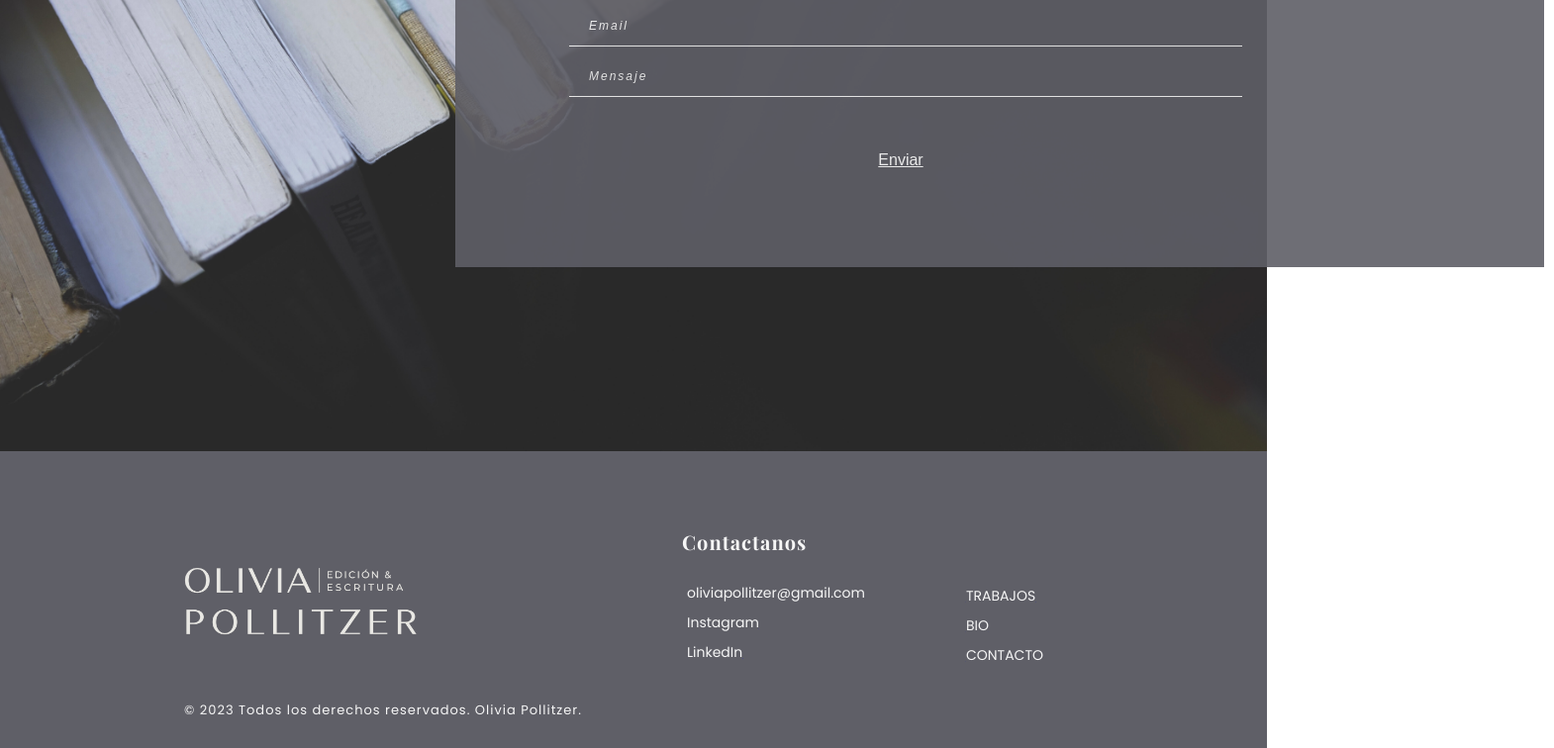
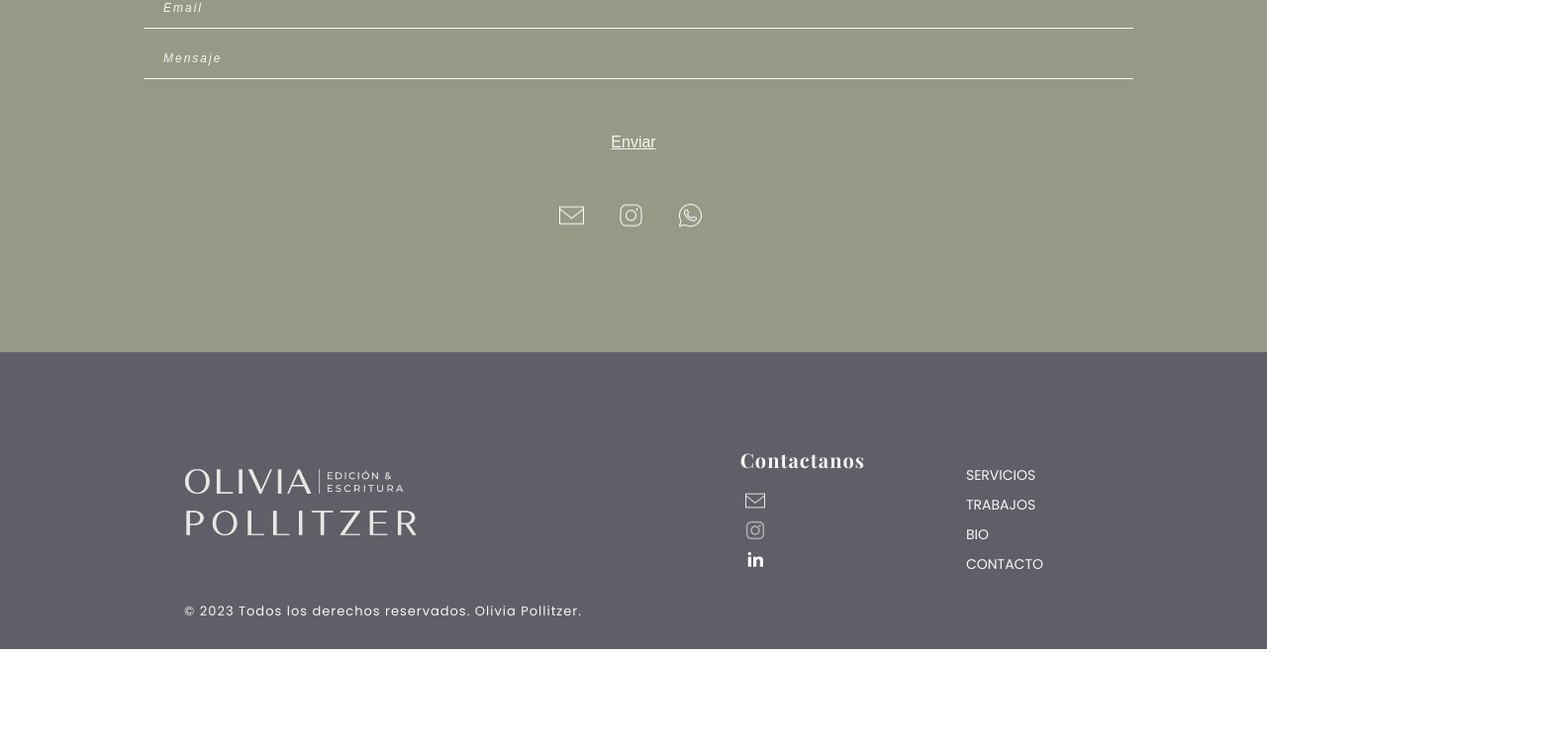
Before and after one commit to DoloresPolito/oliviapollitzer, a React (Create React App) app: page /contact in a window 1280 px wide. Shown: the part 419-1175 px from the top of the page at 99% size, 1570 px wide, since content can reach past the window. After the commit the page ends 1075 px from the top, so only its background shows below. Built offline with nearby package versions, Linux system fonts and the light colour scheme; a web font is replaced by a local one.

Commit message:
logo home, logos footer, contact section

```diff
--- a/src/App.js
+++ b/src/App.js
@@ -1,6 +1,6 @@
 import "./App.css";
 import { Route, Routes, useLocation } from "react-router-dom";
-import Contact2 from "./sections/Contact2";
+import Contact from "./sections/Contact";
 import Footer from "./sections/Footer"
 // import Work from "./sections/Work";
 import About from "./sections/About";
@@ -23,7 +23,7 @@ function App() {
         <Routes location={location} key={location.pathname}>
           <>
             <Route path="/oliviapollitzer" element={<Home />} />
-            <Route path="/contact" element={<Contact2 />} />
+            <Route path="/contact" element={<Contact />} />
             {/* <Route path="/work" element={<Work />} /> */}
             <Route path="/about" element={<About />} />
             <Route path="/editing" element={<Editing />} />
--- a/src/sections/Contact.js
+++ b/src/sections/Contact.js
@@ -88,7 +88,7 @@ const Contact = () => {
                     exit={{ opacity: 0 }}
                     transition={{ duration: 0.8, ease: "easeIn" }}
                   >
-                    {t("contact.subtitle")}
+                    {t("contact.subtitle2")}
                   </Subtitle>
                 </Parallax>
 
--- a/src/sections/Footer.js
+++ b/src/sections/Footer.js
@@ -6,6 +6,10 @@ import { useTranslation } from "react-i18next";
 import { Link as RouterLink } from "react-router-dom";
 import { motion, useAnimation } from "framer-motion";
 import { useInView } from "react-intersection-observer";
+import instagram from "../assets/instagram/instagram-white.png";
+import linkedin from "../assets/linkedin/linkedin-white.png";
+import mail from "../assets/mail/email-white.png";
+
 
 const FooterNew = () => {
   const [t] = useTranslation("global");
@@ -50,34 +54,46 @@ const FooterNew = () => {
             <Column1 animate={animation}>
               <FooterTitle>{t("footer.title")}</FooterTitle>
               <ul className="list">
+              {/* <div> */}
                 <a href="mailto:oliviapollitzer@gmail.com">
                   {" "}
-                  <li>oliviapollitzer@gmail.com</li>
+                  <li>
+                    <img src={mail}/>
+
+                    </li>
                 </a>
                 <a
                   href="https://www.instagram.com/olipollitzer/"
                   target="_blank"
                 >
                   {" "}
-                  <li>Instagram</li>
+                  <li>
+                    <img src={instagram}/>
+
+                    </li>
                 </a>
                 <a
                   href="https://api.whatsapp.com/send/?phone=541151082715"
                   target="_blank"
                 >
                   {" "}
-                  <li>LinkedIn</li>
+                  <li>
+                    <img src={linkedin}/>
+
+                    </li>
                 </a>
+                {/* </div> */}
               </ul>
             </Column1>
 
             <Column2 animate={animation}>
               {" "}
               <ul className="list">
-                <RouterLink to="/work">
+              <li>{t("footer.services")}</li>{" "}
+                {/* <RouterLink to="/work"> */}
                   {" "}
                   <li> {t("footer.work")}</li>{" "}
-                </RouterLink>
+                {/* </RouterLink> */}
                 <RouterLink to="/about">
                   {" "}
                   <li>{t("footer.about")}</li>{" "}
@@ -86,6 +102,7 @@ const FooterNew = () => {
                   {" "}
                   <li>{t("footer.contact")}</li>{" "}
                 </RouterLink>
+
               </ul>
             </Column2>
 
@@ -99,26 +116,35 @@ const FooterNew = () => {
           <MobileContainer>
             <FooterTitle>{t("footer.title")}</FooterTitle>
             <Div>
-              <ul className="list">
+              {/* <ul className="list"> */}
                 <a href="mailto:oliviapollitzer@gmail.com">
                   {" "}
-                  <li>oliviapollitzer@gmail.com</li>
+                  {/* <li> */}
+                    <img src={mail}/>
+
+                    {/* </li> */}
                 </a>
                 <a
                   href="https://www.instagram.com/olipollitzer/"
                   target="_blank"
                 >
                   {" "}
-                  <li>Instagram</li>
+                  {/* <li> */}
+                    <img src={instagram}/>
+
+                    {/* </li> */}
                 </a>
                 <a
                   href="https://api.whatsapp.com/send/?phone=541151082715"
                   target="_blank"
                 >
                   {" "}
-                  <li>LinkedIn</li>
+                  {/* <li> */}
+                    <img src={linkedin}/>
+
+                    {/* </li> */}
                 </a>
-              </ul>{" "}
+              {/* </ul>{" "} */}
               <ul className="list">
                 <RouterLink to="/work">
                   {" "}
@@ -188,6 +214,9 @@ const Column1 = styled(motion.div)`
   flex-direction: column;
   position: absolute;
   right: 310px;
+  top:17px;
+
+
 
   ul {
     font-family: "Poppins";
@@ -197,13 +226,18 @@ const Column1 = styled(motion.div)`
     line-height: 30px;
     list-style: none;
     margin-left: -35px;
-    margin-top: -5px;
+    margin-top: -20px;
   }
 
   li {
     text-decoration: underline #5F5F67;
     color: #f6f6f6;
     font-weight: 400;
+  }
+  img{
+    height: 20px;
+    width: 20px;
+    margin-top: 10px;
   }
 
   @media only screen and (max-width: 1150px) {
@@ -217,7 +251,7 @@ const Column1 = styled(motion.div)`
 const Column2 = styled(motion.div)`
   display: flex;
   flex-direction: column;
-  margin-top: 67px;
+  margin-top: 45px;
   margin-right: 10px;
   position: absolute;
   right: 120px;
--- a/src/sections/Home.js
+++ b/src/sections/Home.js
@@ -1,6 +1,6 @@
 import React, { useEffect } from "react";
 import "../App.css";
-import logo from "../assets/logo3/OLI_Black - Fondo Transparente (1).png";
+import logo from "../assets/logo3/cuadrado-OLI_Black - Fondo Transparente (1).png";
 import styled from "styled-components";
 import { Parallax } from "react-scroll-parallax";
 import { motion } from "framer-motion";
@@ -61,10 +61,10 @@ const Home = () => {
 
 const Logo = styled.img`
   position: absolute;
-  top: -300px;
-  left: -400px;
-  height: 1250px;
-  width: 750px;
+  top: 100px;
+  left: -280px;
+  height: 500px;
+  width: 505px;
 `;
 
 const CoverSection = styled.div`
--- a/src/translations/en/global.json
+++ b/src/translations/en/global.json
@@ -36,13 +36,14 @@
     "title": "Get in touch",
     "work": "WORK",
     "about": "BIO",
-    "contact": "CONTACT"
+    "contact": "CONTACT",
+    "services": "SERVICES"
   },
 
   "contact": {
     "title": "Get in touch",
     "hola:":" Want to talk about how we can help you?",
-    "subtitle2": "Leave me a message and I'll get in touch as soon as possible!",
+    "subtitle2": "Leave a message and I will get in touch as soon as possible!",
     "fullname": "Full Name",
     "email": "Email",
     "message": "Message",
--- a/src/translations/es/global.json
+++ b/src/translations/es/global.json
@@ -31,7 +31,9 @@
     "title": "Contactanos",
     "work": "TRABAJOS",
     "about": "BIO",
-    "contact": "CONTACTO"
+    "contact": "CONTACTO",
+    "services": "SERVICIOS"
+
   },
 
   "contact": {
```
Also changed, not shown: src/assets/logo3/cuadrado-OLI_Black - Fondo Transparente (1).png (added).
